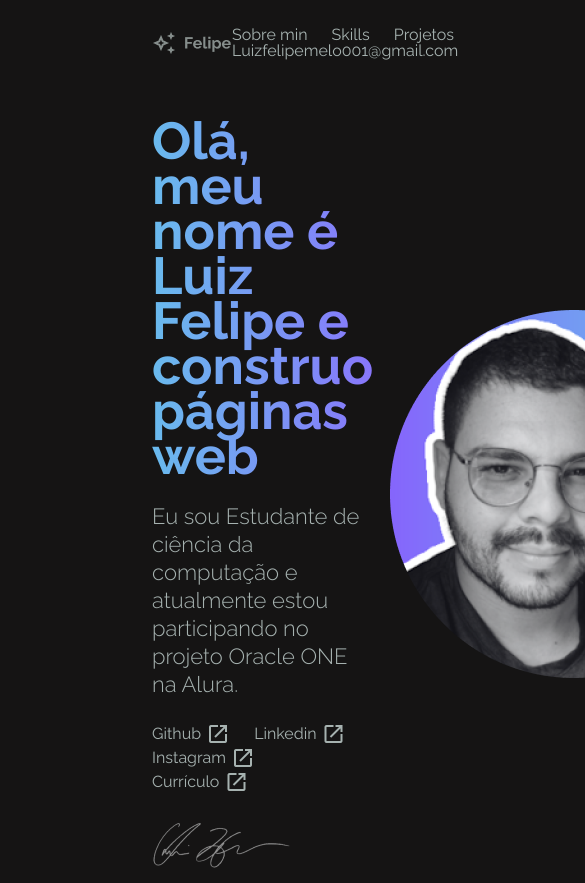
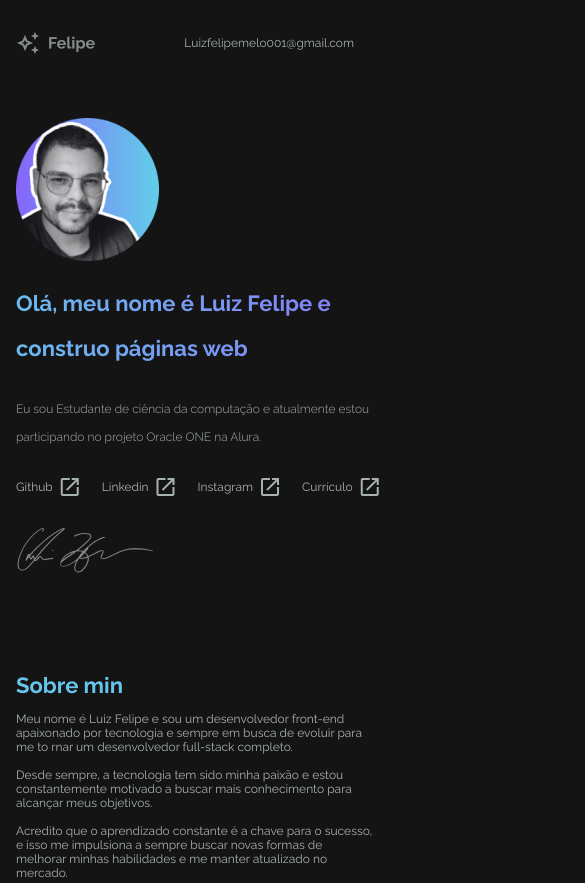
Before and after one commit to FelipeDevMelo/Portifolio-aluraChallenge, a plain HTML site: page index.html in a window 390 px wide. Shown: the top 883 px of the page, 585 px wide, since content can reach past the window. Drawn offline with nearby package versions, Linux system fonts and the light colour scheme.

Commit message:
responsividade

```diff
--- a/Styles/style.css
+++ b/Styles/style.css
@@ -5,13 +5,96 @@ body {
 	display: flex;
 	flex-direction: column;
 	gap: 32px;
+	margin: 0 152px 0 152px !important;
 }
+
 main {
 	font-family: "Raleway", sans-serif;
 	display: flex;
 	flex-direction: column;
 	gap: 10rem;
-	margin: 0 152px 0 152px;
+}
+
+@media (max-width: 900px) {
+	.perfil-img {
+		width: 60%;
+	}
+	.menuinicial ul li:nth-child(1),
+	.menuinicial ul li:nth-child(2),
+	.menuinicial ul li:nth-child(3) {
+		display: none;
+	}
+	.header {
+		gap: 2rem;
+	}
+	.Hero {
+		flex-wrap: wrap;
+	}
+	.titulo-group {
+		order: 2;
+	}
+}
+@media screen and (max-width: 600px) {
+	form .input{
+		width: 300px;
+	}
+	.projeto1,
+	.projeto2,
+	.projeto3 {
+		gap: 16px;
+		justify-content: center;
+	}
+	.contact figure {
+		display: none;
+	}
+	.projeto1 figure img,
+	.projeto2 figure img,
+	.projeto3 figure img {
+		width: 400px;
+	}
+	.projetos .projeto2 {
+		flex-direction: row;
+	}
+	.about-me .about-me__container-secundario .subtitulo {
+		font-size: 22px;
+	}
+	.about-me .about-me__container-secundario p {
+		color: #a6b2b0;
+		font-size: 12px;
+		width: auto;
+		line-height: 14px;
+	}
+	.about-me .Hero .titulo-group p {
+		font-size: 12px;
+	}
+	.Links-redes-sociais ul li {
+		font-size: 12px;
+	}
+	.Links-redes-sociais ul {
+		display: flex;
+	}
+	body {
+		margin: 0 16px !important;
+	}
+	.about-me .Hero .titulo-group h1 {
+		font-size: 22px; /* Altere o tamanho da fonte do h1 dentro de .titulo-group */
+	}
+	.perfil-img {
+		width: 40%;
+	}
+	main {
+		margin: 0;
+	}
+	.hero {
+		flex-direction: row-reverse;
+	}
+	main {
+		margin: 0;
+	}
+	.header {
+		font-size: 12px;
+		margin: 0 !important;
+	}
 }
 
 .material-symbols-outlined {
@@ -20,11 +103,11 @@ main {
 
 /* CABEÇALHO */
 .header {
-	margin: 0 152px 0 152px;
 	display: flex;
 	justify-content: space-between;
 	height: 86px;
 	align-items: center;
+
 	font-family: "Raleway", sans-serif;
 }
 .navbar {
@@ -106,6 +189,7 @@ main {
 	align-items: center;
 	gap: 5px;
 }
+
 .about-me__container-secundario {
 	display: flex;
 	flex-direction: column;
@@ -136,6 +220,7 @@ main {
 .icones {
 	display: flex;
 	flex-direction: row;
+	flex-wrap: wrap;
 }
 
 /* SEÇÃO SKILLS */
@@ -150,13 +235,17 @@ main {
 .projeto1,
 .projeto3 {
 	align-items: center;
+
 	display: flex;
 	flex-direction: row;
+	flex-wrap: wrap;
 }
+
 .projeto2 {
 	align-items: center;
 	display: flex;
 	flex-direction: row-reverse;
+	flex-wrap: wrap;
 }
 
 .projeto-about {
--- a/index.html
+++ b/index.html
@@ -12,9 +12,10 @@
 		<title>Felipe</title>
 	</head>
 	<body>
+
 		<header class="header">
 			<img class="logo" src="/Assets/Logo.png" alt="" />
-			<nav class="navbar">
+			<nav class="navbar menuinicial">
 				<ul>
 					<li><a href="#">Sobre min</a></li>
 					<li><a href="#">Skills</a></li>
```
